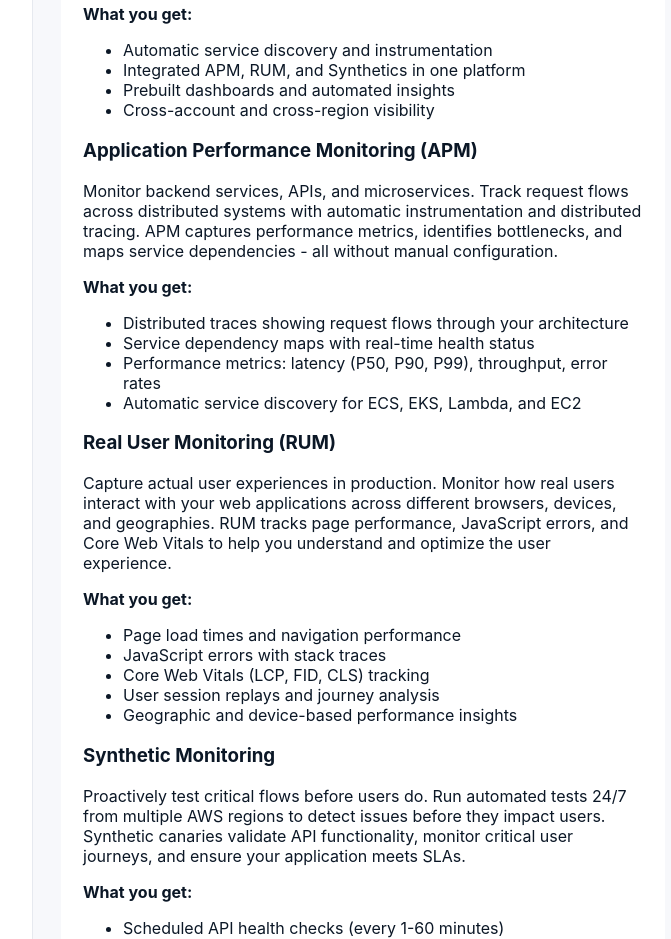
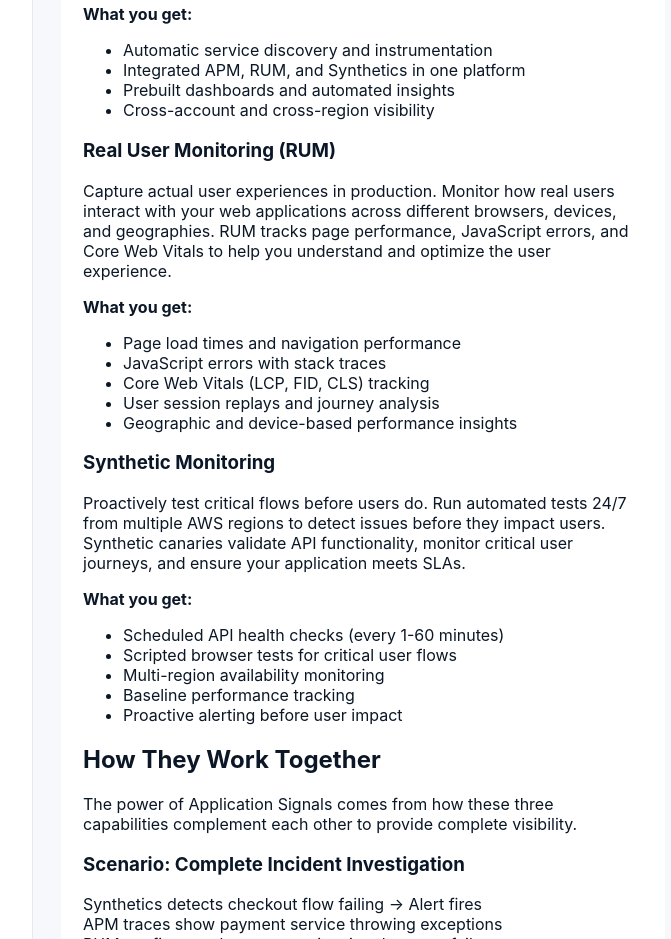
Before and after one commit to vijaykbv/cw-apm-docs, a plain HTML site: page pages/getting-started.html in a window 1280 px wide. Shown: the part 2260-3199 px from the top of the page, without its empty margins (267-938 px from the left). Drawn offline with Linux system fonts and the light colour scheme; files that its build step writes are made by us from their sources.

Commit message:
Remove Application Performance Monitoring subsection from Three Pillars section

```diff
--- a/pages/getting-started.html
+++ b/pages/getting-started.html
@@ -66,16 +66,6 @@
             <li>Integrated APM, RUM, and Synthetics in one platform</li>
             <li>Prebuilt dashboards and automated insights</li>
             <li>Cross-account and cross-region visibility</li>
-          </ul>
-
-          <h3>Application Performance Monitoring (APM)</h3>
-          <p>Monitor backend services, APIs, and microservices. Track request flows across distributed systems with automatic instrumentation and distributed tracing. APM captures performance metrics, identifies bottlenecks, and maps service dependencies - all without manual configuration.</p>
-          <p><strong>What you get:</strong></p>
-          <ul>
-            <li>Distributed traces showing request flows through your architecture</li>
-            <li>Service dependency maps with real-time health status</li>
-            <li>Performance metrics: latency (P50, P90, P99), throughput, error rates</li>
-            <li>Automatic service discovery for ECS, EKS, Lambda, and EC2</li>
           </ul>
 
           <h3>Real User Monitoring (RUM)</h3>
```
